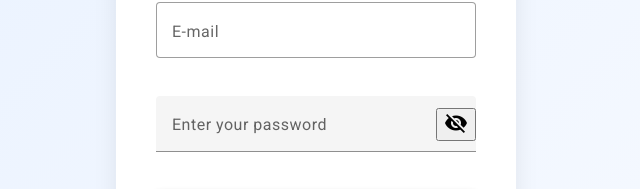
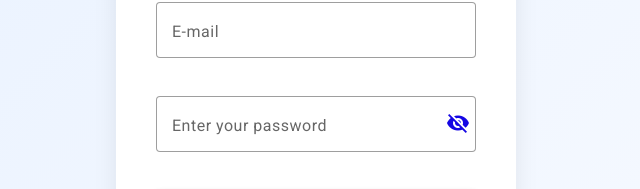
Before and after one commit to JacMattisen/agenda-tarefas, an Angular app: page /register in a window 1280 px wide. Shown: the part 361-550 px from the top of the page, without its empty margins (324-964 px from the left). Built offline with nearby package versions, Linux system fonts and the light colour scheme.

Commit message:
feat: update password field component with modern styling and toggle visibility feature

```diff
--- a/src/app/pages/register/register.component.scss
+++ b/src/app/pages/register/register.component.scss
@@ -23,13 +23,10 @@ mat-card-title {
   color: #2a4c7b;
 }
 
-/* ================================ */
-/* INPUTS ESTILO MODERNO             */
-/* ================================ */
 .custom-input {
   border-radius: 14px;
   background: #ffffff;
-  margin-bottom: 16px; /* espaçamento entre inputs */
+  margin-bottom: 16px;
 }
 
 .custom-input.mat-form-field-appearance-outline .mat-form-field-outline {
@@ -43,9 +40,6 @@ mat-card-title {
   box-shadow: 0 0 6px rgba(105, 169, 255, 0.25);
 }
 
-/* ================================ */
-/* BOTÃO REGISTER                    */
-/* ================================ */
 .register-btn {
   border-radius: 14px;
   background: #e9f4ff;
@@ -55,7 +49,7 @@ mat-card-title {
   border: 1px solid #bcdcff;
   font-size: 16px;
   transition: all 0.25s ease;
-  margin-top: 8px; /* espaçamento em cima do botão */
+  margin-top: 8px;
 }
 
 .register-btn:hover {
--- a/src/app/pages/register/register.component.ts
+++ b/src/app/pages/register/register.component.ts
@@ -1,4 +1,4 @@
-import { Component } from '@angular/core';
+import { Component, input } from '@angular/core';
 import { MatButtonModule } from '@angular/material/button';
 import { MatCardModule } from '@angular/material/card';
 import { MatSelectModule } from '@angular/material/select';
@@ -22,6 +22,4 @@ import { MatIcon } from '@angular/material/icon';
   templateUrl: './register.component.html',
   styleUrl: './register.component.scss',
 })
-export class RegisterComponent {
-  hide: any;
-}
+export class RegisterComponent {}
--- a/src/app/shared/components/password-field/password-field.component.html
+++ b/src/app/shared/components/password-field/password-field.component.html
@@ -1,4 +1,4 @@
-<mat-form-field class="full-width">
+<mat-form-field class="full-width custom-input" appearance="outline">
   <mat-label>Enter your password</mat-label>
   <input matInput [type]="hide() ? 'password' : 'text'" />
   <button
@@ -7,7 +7,17 @@
     (click)="clickEvent($event)"
     [attr.aria-label]="'Hide password'"
     [attr.aria-pressed]="hide()"
+    class="password-toggle-btn"
+    [class.password-visible]="!hide()"
   >
-    <mat-icon>{{ hide() ? "visibility_off" : "visibility" }}</mat-icon>
+    <mat-icon class="eye-btn">
+      {{ hide() ? "visibility_off" : "visibility" }}</mat-icon
+    >
   </button>
 </mat-form-field>
+
+<!-- a logica é colocar uma classe via Angular ([class.alguma-classe]="condição")
+
+Quando hide() === true → ícone azul
+
+Quando hide() === false → classe password-visible é adicionada → ícone fica vermelho-->
--- a/src/app/shared/components/password-field/password-field.component.scss
+++ b/src/app/shared/components/password-field/password-field.component.scss
@@ -1,58 +1,23 @@
-/* ================================ */
-/* INPUT DE SENHA ESTILO MODERNO    */
-/* ================================ */
+// Use o seletor de classe para evitar vazamento de estilo
+.password-toggle-btn {
+  // Estilos atuais
+  background-color: white;
 
-/* Container do mat-form-field */
-.full-width.mat-form-field-appearance-outline {
-  border-radius: 14px;
-  margin-bottom: 16px; /* espaçamento com outros campos */
-  background: #ffffff;
+  box-shadow: 0 1px 3px rgba(200, 24, 24, 0.12);
+
+  mat-icon {
+    color: #1506e4 !important;
+  }
 }
 
-/* Borda do outline */
-.full-width.mat-form-field-appearance-outline .mat-form-field-outline {
-  border-radius: 14px;
-  border-color: #d3dce6;
-  transition: all 0.2s ease-in-out;
+.password-toggle-btn {
+  border: none;
+  outline: none;
+  cursor: pointer;
+  box-shadow: none;
+  background: transparent;
 }
 
-/* Foco azul e sombra leve */
-.full-width.mat-form-field-appearance-outline.mat-focused
-  .mat-form-field-outline {
-  border-color: #69a9ff;
-  box-shadow: 0 0 6px rgba(105, 169, 255, 0.25);
+.password-toggle-btn.password-visible .eye-btn {
+  color: red !important; // quando senha estiver visível
 }
-
-/* Texto do input */
-.full-width.mat-form-field-appearance-outline .mat-input-element {
-  padding: 12px 0;
-  font-size: 15px;
-}
-
-/* Label do input */
-.full-width.mat-form-field-appearance-outline .mat-form-field-label {
-  font-size: 15px;
-}
-
-/* Botão de olho (mat-icon-button) */
-.full-width .mat-icon-button {
-  width: 36px;
-  height: 36px;
-  border-radius: 50%;
-  background: #f0f3f7;
-  transition: all 0.2s ease;
-  display: flex;
-  justify-content: center;
-  align-items: center;
-}
-
-/* Hover do botão de olho */
-.full-width .mat-icon-button:hover {
-  background: #e2e7ef;
-}
-
-/* Ícone centralizado */
-.full-width .mat-icon-button mat-icon {
-  font-size: 20px;
-  color: #2a4c7b;
-}
```
